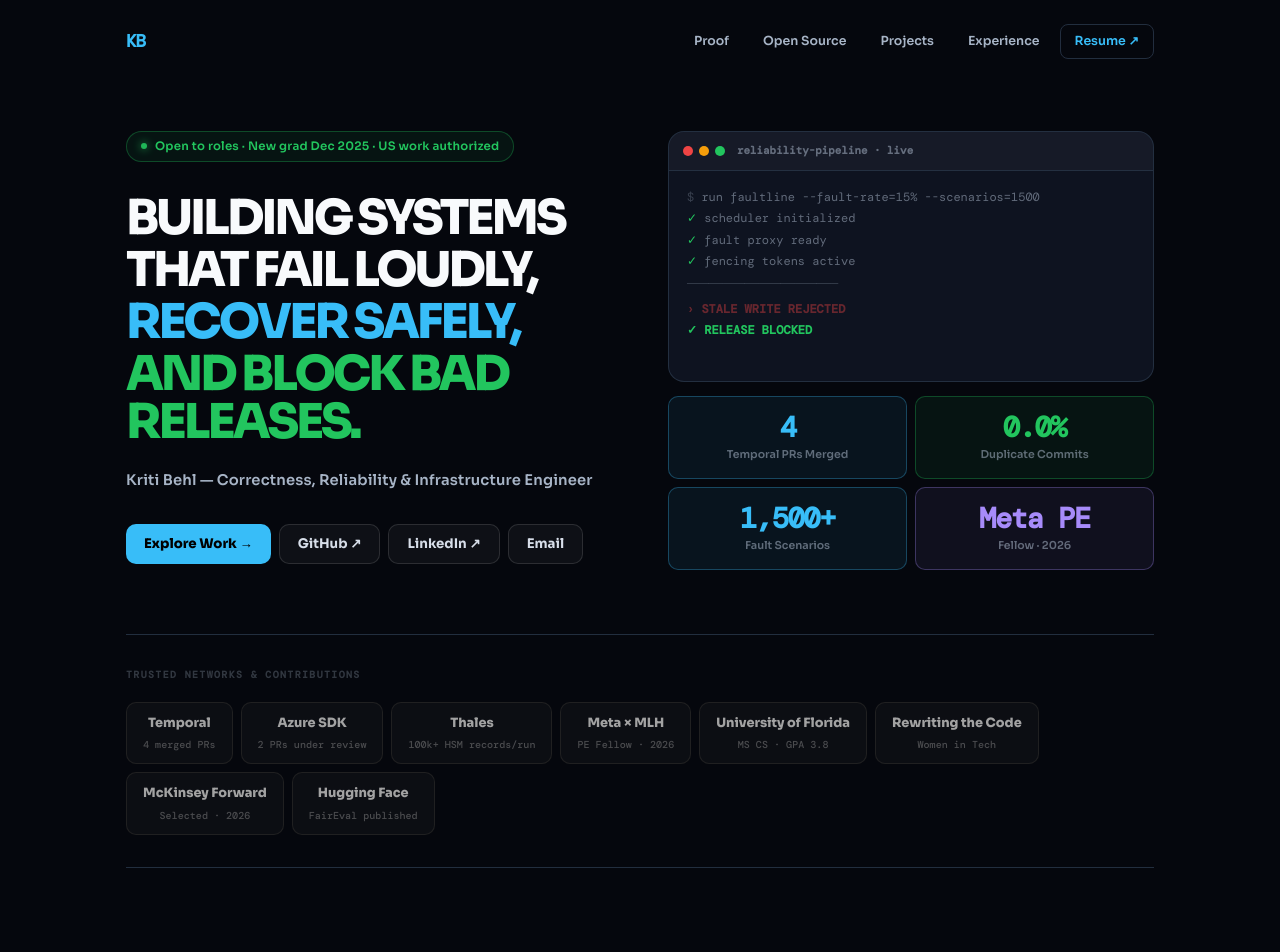
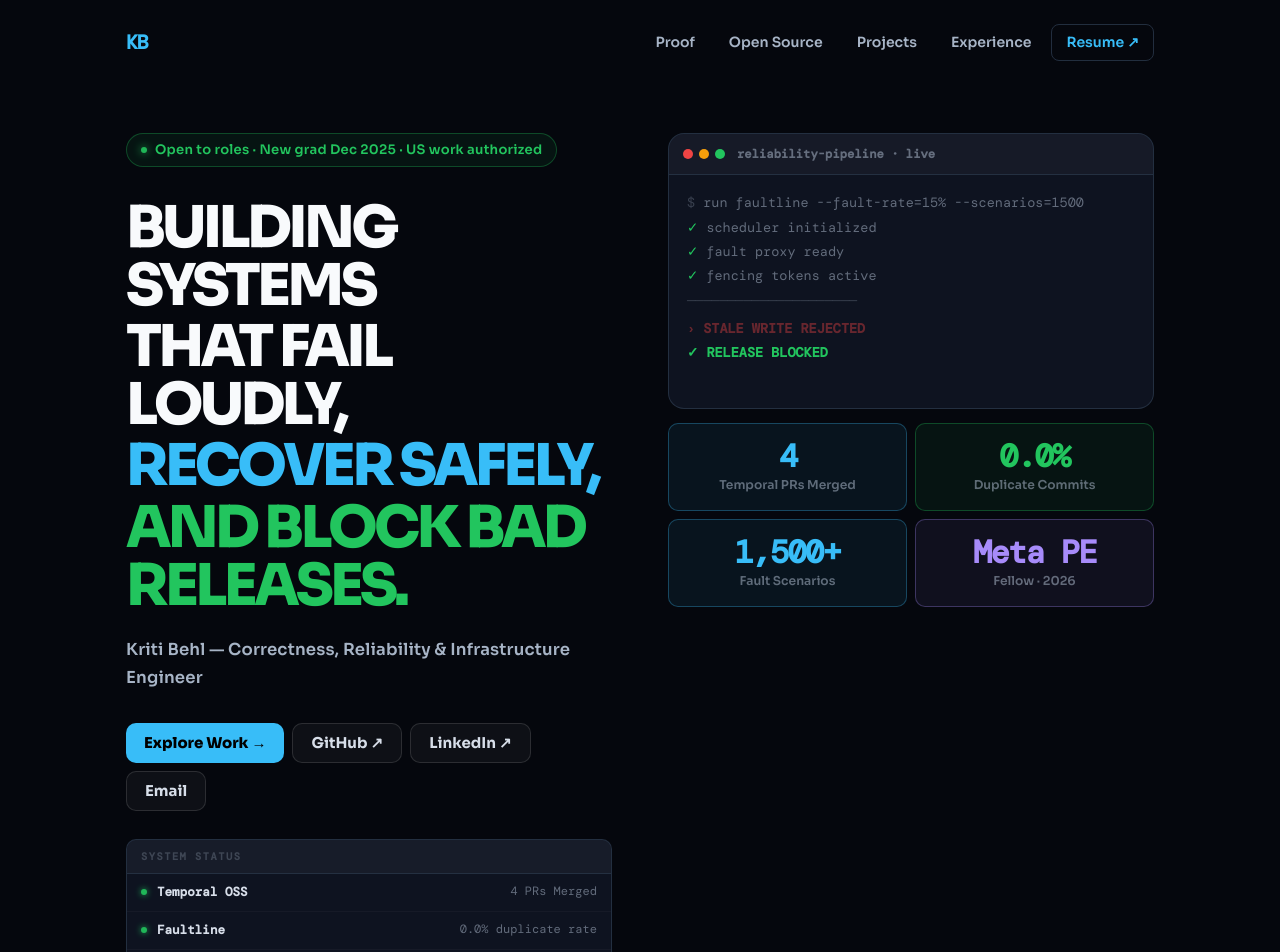
Before and after one commit to kritibehl/kriti-portfolio, a Next.js app: page / in a window 1280 px wide. Shown: the top 952 px of the page. Built offline with nearby package versions, Linux system fonts and the light colour scheme; a web font is replaced by a local one.

Commit message:
update links

```diff
--- a/src/app/globals.css
+++ b/src/app/globals.css
@@ -4,6 +4,7 @@ html, body {
   background: #05070D;
   color: #D7DEE9;
   font-family: var(--font-sora), 'DM Sans', system-ui, sans-serif;
+  font-size: 18px;
   line-height: 1.65;
   overflow-x: hidden;
   -webkit-font-smoothing: antialiased;
@@ -135,7 +136,7 @@ a { color: inherit; text-decoration: none; }
   line-height: 1.0;
 }
 .hl-building, .hl-that, .hl-recover, .hl-block {
-  font-size: clamp(1.9rem, 3.8vw, 3.0rem);
+  font-size: clamp(2.2rem, 4.5vw, 3.8rem);
   font-weight: 900;
   letter-spacing: -0.065em;
 }
@@ -580,11 +581,11 @@ a { color: inherit; text-decoration: none; }
 }
 .pcb-t {
   padding: 12px 15px;
-  font-size: 0.84rem; color: var(--t2); line-height: 1.7;
+  font-size: 0.9rem; color: var(--t2); line-height: 1.7;
 }
 .pcb-res {
   padding: 12px 15px;
-  font-size: 0.84rem; color: var(--green);
+  font-size: 0.9rem; color: var(--green);
   line-height: 1.7; font-weight: 600; font-family: var(--mono);
 }
 
@@ -713,7 +714,7 @@ a { color: inherit; text-decoration: none; }
 }
 .exp-co    { font-size: 0.82rem; font-weight: 600; color: var(--blue); }
 .exp-dates { font-size: 0.69rem; color: var(--t4); font-family: var(--mono); white-space: nowrap; }
-.exp-buls  { padding-left: 16px; color: var(--t2); font-size: 0.83rem; line-height: 1.8; }
+.exp-buls  { padding-left: 16px; color: var(--t2); font-size: 0.9rem; line-height: 1.8; }
 .exp-buls li + li { margin-top: 6px; }
 
 /* ─────────────────────────────────────────
@@ -881,8 +882,107 @@ code {
   .proj-flagship { padding: 22px 18px; }
 }
 
-@media (max-width: 480px) {
-  .proof-wall { grid-template-columns: 1fr; }
-  .pf-metrics { grid-template-columns: 1fr; }
-  .hero-proof-cards { grid-template-columns: repeat(2, 1fr); }
+/* ─────────────────────────────────────────
+   SYSTEM STATUS PANEL
+───────────────────────────────────────── */
+.sys-status {
+  margin-top: 28px;
+  border: 1px solid var(--border);
+  border-radius: var(--radius);
+  background: var(--card);
+  overflow: hidden;
 }
+.ss-label {
+  font-size: 0.58rem; font-weight: 700;
+  text-transform: uppercase; letter-spacing: 0.14em;
+  color: var(--t5); font-family: var(--mono);
+  padding: 8px 14px;
+  border-bottom: 1px solid var(--border);
+  background: var(--surface2);
+}
+.ss-row {
+  display: flex; align-items: center; gap: 10px;
+  padding: 8px 14px;
+  border-bottom: 1px solid rgba(255,255,255,0.03);
+  transition: background 0.3s;
+  font-family: var(--mono);
+}
+.ss-row:last-child { border-bottom: none; }
+.ss-row.ss-active { background: rgba(255,255,255,0.025); }
+.ss-dot {
+  width: 6px; height: 6px; border-radius: 50%; flex-shrink: 0;
+}
+.ss-ok  { background: var(--green); box-shadow: 0 0 6px var(--green); animation: pulse 2.4s ease-in-out infinite; }
+.ss-err { background: var(--red);   box-shadow: 0 0 6px var(--red);   animation: pulse 0.9s ease-in-out infinite; }
+.ss-name  { font-size: 0.7rem; font-weight: 700; color: var(--t2); flex: 1; }
+.ss-state { font-size: 0.67rem; color: var(--t4); }
+.ss-state-err { color: var(--red); font-weight: 700; }
+
+/* ─────────────────────────────────────────
+   LIVE SYSTEMS STRIP
+───────────────────────────────────────── */
+.live-systems {
+  margin: 56px 0 0;
+  padding: 28px 32px;
+  border: 1px solid var(--border);
+  border-radius: var(--radius-lg);
+  background: linear-gradient(135deg, rgba(56,189,248,0.04) 0%, var(--card) 100%);
+  display: flex; align-items: center; gap: 20px; flex-wrap: wrap;
+}
+.ls-label {
+  font-size: 0.6rem; font-weight: 700;
+  text-transform: uppercase; letter-spacing: 0.14em;
+  color: var(--t5); font-family: var(--mono);
+  white-space: nowrap; margin-right: 8px;
+}
+.ls-stats { display: flex; gap: 0; flex: 1; flex-wrap: wrap; }
+.ls-stat {
+  display: flex; flex-direction: column; align-items: center;
+  padding: 0 28px;
+  border-right: 1px solid var(--border);
+}
+.ls-stat:first-child { padding-left: 0; }
+.ls-stat:last-child  { border-right: none; }
+.ls-val { font-size: 1.6rem; font-weight: 900; color: var(--blue); font-family: var(--mono); letter-spacing: -0.04em; line-height: 1; }
+.ls-lbl { font-size: 0.65rem; color: var(--t4); font-weight: 600; margin-top: 4px; white-space: nowrap; }
+
+/* ─────────────────────────────────────────
+   CONTACT — ROLES
+───────────────────────────────────────── */
+.cb-roles { margin-bottom: 24px; }
+.cb-roles-label {
+  font-size: 0.63rem; font-weight: 700;
+  text-transform: uppercase; letter-spacing: 0.12em;
+  color: var(--t4); font-family: var(--mono);
+  margin-bottom: 10px;
+}
+.cb-roles-chips { display: flex; flex-wrap: wrap; gap: 8px; }
+.cb-role-chip {
+  padding: 6px 14px; border-radius: 999px;
+  border: 1px solid var(--border-blue);
+  color: var(--blue); background: var(--blue-dim);
+  font-size: 0.78rem; font-weight: 700;
+  font-family: var(--mono);
+}
+
+/* ─────────────────────────────────────────
+   KUBEPULSE ANIMATED DASHBOARD
+───────────────────────────────────────── */
+.kp-phase-0 .kp-status-val { color: #22c55e; }
+.kp-phase-1 .kp-status-val { color: #f59e0b; animation: kp-flash-amber 0.4s ease-in-out 3; }
+.kp-phase-2 .kp-status-val { color: #ef4444; animation: kp-flash-red 0.5s ease-in-out infinite; }
+.kp-phase-2 .kp-block-badge { opacity: 1 !important; transform: scale(1) !important; }
+
+@keyframes kp-flash-amber {
+  0%,100% { opacity: 1; } 50% { opacity: 0.3; }
+}
+@keyframes kp-flash-red {
+  0%,100% { opacity: 1; text-shadow: 0 0 20px rgba(239,68,68,0.8); }
+  50%      { opacity: 0.6; text-shadow: none; }
+}
+
+@media (max-width: 720px) {
+  .live-systems { flex-direction: column; align-items: flex-start; gap: 16px; }
+  .ls-stats { gap: 0; }
+  .ls-stat { padding: 0 16px; }
+}
--- a/src/app/page.tsx
+++ b/src/app/page.tsx
@@ -5,6 +5,8 @@ export default function Home() {
   const rootRef = useRef<HTMLDivElement | null>(null);
   const [activeFilter, setActiveFilter] = useState("all");
   const [consoleLine, setConsoleLine] = useState(0);
+  const [kubePhase, setKubePhase] = useState(0); // 0=green 1=spike 2=block
+  const [statusTick, setStatusTick] = useState(0);
 
   const consoleLines = [
     { text: "› FAULT INJECTED",         color: "#f59e0b" },
@@ -27,6 +29,24 @@ export default function Home() {
     }, 1400);
     return () => clearInterval(iv);
   // eslint-disable-next-line react-hooks/exhaustive-deps
+  }, []);
+
+  useEffect(() => {
+    // KubePulse: green (2s) → spike (1.5s) → BLOCK (2s) → repeat
+    const phases = [2000, 1500, 2000];
+    let phase = 0;
+    const step = () => {
+      phase = (phase + 1) % 3;
+      setKubePhase(phase);
+      t = setTimeout(step, phases[phase]);
+    };
+    let t = setTimeout(step, phases[0]);
+    return () => clearTimeout(t);
+  }, []);
+
+  useEffect(() => {
+    const iv = setInterval(() => setStatusTick(t => t + 1), 2200);
+    return () => clearInterval(iv);
   }, []);
 
   useEffect(() => {
@@ -285,39 +305,52 @@ export default function Home() {
         <text x="20" y="26" fill="rgba(96,165,250,0.7)" fontSize="9" fontWeight="700" fontFamily="'JetBrains Mono',monospace" letterSpacing="2">KUBEPULSE · RELEASE DECISION DASHBOARD</text>
         <line x1="20" y1="34" x2="680" y2="34" stroke="rgba(255,255,255,0.07)" strokeWidth="1"/>
 
-        {/* BLOCK banner */}
-        <rect x="20" y="44" width="660" height="46" rx="8" fill="rgba(239,68,68,0.12)" stroke="rgba(239,68,68,0.55)" strokeWidth="1.5"/>
-        <circle cx="42" cy="67" r="7" fill="#ef4444">
-          <animate attributeName="opacity" values="1;0.4;1" dur="1.5s" repeatCount="indefinite"/>
+        {/* BLOCK/OK banner — reactive to kubePhase */}
+        <rect x="20" y="44" width="660" height="46" rx="8"
+          fill={kubePhase === 2 ? "rgba(239,68,68,0.18)" : kubePhase === 1 ? "rgba(245,158,11,0.1)" : "rgba(34,197,94,0.08)"}
+          stroke={kubePhase === 2 ? "rgba(239,68,68,0.7)" : kubePhase === 1 ? "rgba(245,158,11,0.5)" : "rgba(34,197,94,0.4)"}
+          strokeWidth="1.5"/>
+        <circle cx="42" cy="67" r="7"
+          fill={kubePhase === 2 ? "#ef4444" : kubePhase === 1 ? "#f59e0b" : "#22c55e"}>
+          <animate attributeName="opacity" values="1;0.4;1"
+            dur={kubePhase === 2 ? "0.7s" : "2s"} repeatCount="indefinite"/>
         </circle>
-        <text x="56" y="61" fill="#ef4444" fontSize="11" fontWeight="900" fontFamily="'JetBrains Mono',monospace">RELEASE #428 — BLOCKED</text>
-        <text x="56" y="80" fill="rgba(239,68,68,0.65)" fontSize="8.5" fontFamily="'JetBrains Mono',monospace">safe_to_operate: false · decision: BLOCK · reason: latency regression + dependency degraded</text>
+        <text x="56" y="61" fontSize="11" fontWeight="900" fontFamily="'JetBrains Mono',monospace"
+          fill={kubePhase === 2 ? "#ef4444" : kubePhase === 1 ? "#f59e0b" : "#22c55e"}>
+          {kubePhase === 2 ? "RELEASE #428 — BLOCKED" : kubePhase === 1 ? "RELEASE #428 — WARNING: p95 SPIKE DETECTED" : "RELEASE #428 — MONITORING"}
+        </text>
+        <text x="56" y="80" fontSize="8.5" fontFamily="'JetBrains Mono',monospace"
+          fill={kubePhase === 2 ? "rgba(239,68,68,0.65)" : "rgba(255,255,255,0.3)"}>
+          {kubePhase === 2 ? "safe_to_operate: false · reason: latency +608% · dependency degraded" : kubePhase === 1 ? "p95 latency +333% detected · probes still GREEN · evaluating..." : "probes: healthy · latency: nominal · deps: ok"}
+        </text>
 
         {/* Pipeline steps */}
         {[
-          { label: "Deploy",    sub: "canary push",     x: 20,  c: "#60a5fa", status: "" },
-          { label: "Probes",    sub: "GREEN ✓",         x: 155, c: "#22c55e", status: "" },
-          { label: "p95 SLO",  sub: "+333% BREACH",    x: 290, c: "#ef4444", status: "FAIL" },
-          { label: "Deps",     sub: "DEGRADED",         x: 425, c: "#f59e0b", status: "WARN" },
-          { label: "Decision", sub: "BLOCK",            x: 560, c: "#ef4444", status: "BLOCK" },
+          { label: "Deploy",    sub: "canary push",  x: 20,  c: "#60a5fa" },
+          { label: "Probes",    sub: kubePhase >= 1 ? "GREEN ✓" : "GREEN ✓", x: 155, c: "#22c55e" },
+          { label: "p95 SLO",  sub: kubePhase >= 1 ? "+333% BREACH" : "nominal", x: 290, c: kubePhase >= 1 ? "#ef4444" : "#22c55e" },
+          { label: "Deps",     sub: kubePhase >= 1 ? "DEGRADED" : "healthy",    x: 425, c: kubePhase >= 1 ? "#f59e0b" : "#22c55e" },
+          { label: "Decision", sub: kubePhase === 2 ? "BLOCK" : kubePhase === 1 ? "EVALUATING" : "SHIP", x: 560, c: kubePhase === 2 ? "#ef4444" : kubePhase === 1 ? "#f59e0b" : "#22c55e" },
         ].map((s, i) => (
           <g key={s.label}>
             <rect x={s.x} y="104" width="110" height="42" rx="6"
-              fill={s.status === "BLOCK" ? "rgba(239,68,68,0.15)" : s.status === "FAIL" ? "rgba(239,68,68,0.1)" : "rgba(255,255,255,0.04)"}
+              fill={s.sub === "BLOCK" ? "rgba(239,68,68,0.15)" : "rgba(255,255,255,0.04)"}
               stroke={s.c} strokeWidth="1.2"/>
             <text x={s.x+55} y="121" fill={s.c} fontSize="9.5" fontWeight="800" textAnchor="middle" fontFamily="'JetBrains Mono',monospace">{s.label}</text>
             <text x={s.x+55} y="136" fill={s.c} fontSize="8" textAnchor="middle" fontFamily="'JetBrains Mono',monospace" opacity="0.7">{s.sub}</text>
-            {i < 4 && <line x1={s.x+110} y1="125" x2={s.x+135} y2="125" stroke={i >= 2 ? "#ef4444" : "rgba(255,255,255,0.2)"} strokeWidth="1.5" opacity="0.7"/>}
+            {i < 4 && <line x1={s.x+110} y1="125" x2={s.x+135} y2="125"
+              stroke={kubePhase >= 1 && i >= 2 ? "#ef4444" : "rgba(255,255,255,0.2)"}
+              strokeWidth="1.5" opacity="0.7"/>}
           </g>
         ))}
 
         {/* Metric bars */}
         {[
-          { label: "p95 Latency",   val: "+333%", pct: 88, col: "#ef4444" },
-          { label: "p95 AMD MI300X",val: "+608%", pct: 100,col: "#ef4444" },
-          { label: "Error Rate",    val: "+80%",  pct: 45, col: "#f59e0b" },
-          { label: "Dep Health",    val: "DEG",   pct: 30, col: "#f59e0b" },
-          { label: "Throughput",    val: "-38%",  pct: 22, col: "#22c55e" },
+          { label: "p95 Latency",    val: kubePhase >= 1 ? "+333%" : "nominal", pct: kubePhase >= 1 ? 88  : 15, col: kubePhase >= 1 ? "#ef4444" : "#22c55e" },
+          { label: "p95 AMD MI300X", val: kubePhase === 2 ? "+608%" : "nominal", pct: kubePhase === 2 ? 100 : 12, col: kubePhase === 2 ? "#ef4444" : "#22c55e" },
+          { label: "Error Rate",     val: kubePhase >= 1 ? "+80%"  : "<1%",     pct: kubePhase >= 1 ? 45  : 4,  col: kubePhase >= 1 ? "#f59e0b" : "#22c55e" },
+          { label: "Dep Health",     val: kubePhase >= 1 ? "DEG"   : "OK",      pct: kubePhase >= 1 ? 30  : 90, col: kubePhase >= 1 ? "#f59e0b" : "#22c55e" },
+          { label: "Throughput",     val: kubePhase === 2 ? "-38%"  : "stable",  pct: kubePhase === 2 ? 22  : 82, col: kubePhase === 2 ? "#ef4444" : "#22c55e" },
         ].map((m, i) => (
           <g key={m.label} transform={`translate(20,${164 + i * 18})`}>
             <text x="0" y="12" fill="rgba(255,255,255,0.35)" fontSize="7.5" fontFamily="'JetBrains Mono',monospace">{m.label}</text>
@@ -335,48 +368,55 @@ export default function Home() {
         <text x="20" y="26" fill="rgba(96,165,250,0.7)" fontSize="9" fontWeight="700" fontFamily="'JetBrains Mono',monospace" letterSpacing="2">FAIREVAL · AI RELEASE GATE DASHBOARD</text>
         <line x1="20" y1="34" x2="680" y2="34" stroke="rgba(255,255,255,0.07)" strokeWidth="1"/>
 
-        {/* Pipeline */}
+        {/* Big decision cards — SHIP / SHIP / BLOCK */}
         {[
-          { label: "Baseline",  x: 20,  c: "#60a5fa" },
-          { label: "Candidate", x: 155, c: "#a78bfa" },
-          { label: "Eval",      x: 290, c: "#f59e0b" },
-          { label: "RAI Gate",  x: 425, c: "#f59e0b" },
-          { label: "SHIP/BLOCK",x: 560, c: "#ef4444" },
-        ].map((s, i) => (
-          <g key={s.label}>
-            <rect x={s.x} y="44" width="110" height="34" rx="5" fill="rgba(255,255,255,0.035)" stroke={s.c} strokeWidth="1.2"/>
-            <text x={s.x+55} y="65" fill={s.c} fontSize="9" fontWeight="800" textAnchor="middle" fontFamily="'JetBrains Mono',monospace">{s.label}</text>
-            {i < 4 && <line x1={s.x+110} y1="61" x2={s.x+135} y2="61" stroke="rgba(255,255,255,0.18)" strokeWidth="1.2"/>}
+          { model: "Claude 3.5 Sonnet", score: "0.91", decision: "SHIP", col: "#22c55e", fill: "rgba(34,197,94,0.1)",  border: "rgba(34,197,94,0.4)",  x: 20  },
+          { model: "GPT-4o",            score: "0.85", decision: "SHIP", col: "#22c55e", fill: "rgba(34,197,94,0.1)",  border: "rgba(34,197,94,0.35)", x: 253 },
+          { model: "Gemini Flash",      score: "0.367",decision: "BLOCK",col: "#ef4444", fill: "rgba(239,68,68,0.14)", border: "rgba(239,68,68,0.55)", x: 486 },
+        ].map(m => (
+          <g key={m.model}>
+            <rect x={m.x} y="44" width="194" height="90" rx="8" fill={m.fill} stroke={m.border} strokeWidth="1.5"/>
+            {/* Decision label — BIG */}
+            <text x={m.x + 97} y="90" fill={m.col} fontSize="32" fontWeight="900" textAnchor="middle" fontFamily="'JetBrains Mono',monospace">{m.decision}</text>
+            <text x={m.x + 97} y="108" fill="rgba(255,255,255,0.5)" fontSize="8" textAnchor="middle" fontFamily="'JetBrains Mono',monospace">{m.model}</text>
+            <text x={m.x + 97} y="122" fill={m.col} fontSize="9" fontWeight="700" textAnchor="middle" fontFamily="'JetBrains Mono',monospace">score: {m.score}</text>
+            {m.decision === "BLOCK" && (
+              <circle cx={m.x + 170} cy="54" r="5" fill="#ef4444">
+                <animate attributeName="opacity" values="1;0.2;1" dur="1.2s" repeatCount="indefinite"/>
+              </circle>
+            )}
           </g>
         ))}
 
-        {/* Leaderboard */}
-        <text x="20" y="104" fill="rgba(255,255,255,0.18)" fontSize="7.5" fontFamily="'JetBrains Mono',monospace" letterSpacing="1">MODEL · EVAL SCORE · RAI · DECISION</text>
+        {/* Eval pipeline */}
         {[
-          { model: "Claude 3.5 Sonnet", score: 0.91, pass: true,  col: "#22c55e", rai: "PASS" },
-          { model: "GPT-4o",            score: 0.85, pass: true,  col: "#22c55e", rai: "PASS" },
-          { model: "Gemini Pro",        score: 0.52, pass: false, col: "#f59e0b", rai: "REVIEW" },
-          { model: "Gemini Flash",      score: 0.367,pass: false, col: "#ef4444", rai: "BLOCK" },
-        ].map((m, i) => (
-          <g key={m.model} transform={`translate(20,${112 + i * 30})`}>
-            <rect x="0" y="0" width="660" height="26" rx="4"
-              fill={m.rai === "BLOCK" ? "rgba(239,68,68,0.08)" : "rgba(255,255,255,0.025)"}
-              stroke={m.rai === "BLOCK" ? "rgba(239,68,68,0.25)" : "rgba(255,255,255,0.06)"} strokeWidth="1"/>
-            <text x="12" y="17" fill="rgba(255,255,255,0.7)" fontSize="9" fontWeight="600" fontFamily="'JetBrains Mono',monospace">{m.model}</text>
-            {/* score bar */}
-            <rect x="220" y="8" width="300" height="8" rx="2" fill="rgba(255,255,255,0.06)"/>
-            <rect x="220" y="8" width={m.score * 300} height="8" rx="2" fill={m.col} opacity="0.6"/>
-            <text x="528" y="17" fill="rgba(255,255,255,0.4)" fontSize="8.5" fontFamily="'JetBrains Mono',monospace">{m.score.toFixed(3)}</text>
-            <rect x="570" y="4" width="78" height="18" rx="4"
-              fill={m.rai === "BLOCK" ? "rgba(239,68,68,0.2)" : m.rai === "REVIEW" ? "rgba(245,158,11,0.15)" : "rgba(34,197,94,0.12)"}
-              stroke={m.col} strokeWidth="1"/>
-            <text x="609" y="16" fill={m.col} fontSize="8.5" fontWeight="900" textAnchor="middle" fontFamily="'JetBrains Mono',monospace">{m.rai}</text>
+          { label: "RAG Retrieve", x: 20,  c: "#60a5fa" },
+          { label: "Eval Gate",    x: 185, c: "#f59e0b" },
+          { label: "RAI Check",    x: 350, c: "#a78bfa" },
+          { label: "Stat. Sig.",   x: 515, c: "#22c55e" },
+        ].map((s, i) => (
+          <g key={s.label}>
+            <rect x={s.x} y="148" width="140" height="28" rx="5" fill="rgba(255,255,255,0.03)" stroke={s.c} strokeWidth="1"/>
+            <text x={s.x+70} y="166" fill={s.c} fontSize="8.5" fontWeight="800" textAnchor="middle" fontFamily="'JetBrains Mono',monospace">{s.label}</text>
+            {i < 3 && <line x1={s.x+140} y1="162" x2={s.x+165} y2="162" stroke="rgba(255,255,255,0.18)" strokeWidth="1"/>}
           </g>
         ))}
 
-        {/* BLOCKED card */}
-        <rect x="20" y="238" width="660" height="16" rx="4" fill="rgba(239,68,68,0.1)" stroke="rgba(239,68,68,0.35)" strokeWidth="1"/>
-        <text x="350" y="249" fill="#ef4444" fontSize="8.5" fontWeight="900" textAnchor="middle" fontFamily="'JetBrains Mono',monospace">BLOCKED BY RELEASE GATE · REASON: HALLUCINATION + GROUNDEDNESS REGRESSION + RAI RISK · p=0.0</text>
+        {/* Bottom stats */}
+        {[
+          { val: "p=0.0",  label: "STAT. SIGNIFICANCE", x: 20,  col: "#22c55e" },
+          { val: "BLOCK",  label: "AMD SERVING GATE",   x: 230, col: "#ef4444" },
+          { val: "40%",    label: "PASS RATE → BLOCKED", x: 430, col: "#f59e0b" },
+          { val: "Zenodo", label: "REPORT PUBLISHED",   x: 580, col: "#60a5fa" },
+        ].map(m => (
+          <g key={m.label}>
+            <text x={m.x} y="208" fill={m.col} fontSize="20" fontWeight="900" fontFamily="'JetBrains Mono',monospace">{m.val}</text>
+            <text x={m.x} y="222" fill="rgba(255,255,255,0.28)" fontSize="7" fontFamily="'JetBrains Mono',monospace" letterSpacing="1">{m.label}</text>
+          </g>
+        ))}
+
+        <rect x="20" y="235" width="660" height="16" rx="4" fill="rgba(239,68,68,0.08)" stroke="rgba(239,68,68,0.3)" strokeWidth="1"/>
+        <text x="350" y="246" fill="#ef4444" fontSize="8" fontWeight="900" textAnchor="middle" fontFamily="'JetBrains Mono',monospace">BLOCKED · REASON: HALLUCINATION + GROUNDEDNESS REGRESSION · p=0.0 SIGNIFICANCE</text>
       </svg>
     ),
 
@@ -569,6 +609,23 @@ export default function Home() {
               <a href="https://github.com/kritibehl" target="_blank" rel="noopener noreferrer" className="btn btn-ghost">GitHub ↗</a>
               <a href="https://www.linkedin.com/in/kriti-behl" target="_blank" rel="noopener noreferrer" className="btn btn-ghost">LinkedIn ↗</a>
               <a href="mailto:kriti0608@gmail.com" className="btn btn-ghost">Email</a>
+            </div>
+
+            {/* System Status */}
+            <div className="sys-status">
+              <div className="ss-label">System Status</div>
+              {[
+                { name: "Temporal OSS",    state: "4 PRs Merged",       ok: true },
+                { name: "Faultline",       state: "0.0% duplicate rate", ok: true },
+                { name: "KubePulse",       state: kubePhase === 2 ? "BLOCKING ⬛" : kubePhase === 1 ? "+608% spike detected" : "Monitoring", ok: kubePhase !== 2 },
+                { name: "FairEval",        state: "Evaluating · p=0.0",  ok: true },
+              ].map((s, i) => (
+                <div key={s.name} className={`ss-row${i === statusTick % 4 ? " ss-active" : ""}`}>
+                  <span className={`ss-dot ${s.ok ? "ss-ok" : "ss-err"}`}/>
+                  <span className="ss-name">{s.name}</span>
+                  <span className={`ss-state ${s.ok ? "" : "ss-state-err"}`}>{s.state}</span>
+                </div>
+              ))}
             </div>
           </div>
 
@@ -778,6 +835,25 @@ export default function Home() {
           ))}
         </div>
       </section>
+
+      {/* ── LIVE SYSTEMS SUMMARY ─────────────────── */}
+      <div className="live-systems rev">
+        <div className="ls-label">Live Engineering Output</div>
+        <div className="ls-stats">
+          {[
+            { val: "7",    label: "Repositories" },
+            { val: "50k+", label: "Lines of Code" },
+            { val: "4",    label: "OSS PRs Merged" },
+            { val: "3",    label: "Cloud Deployments" },
+            { val: "1",    label: "Production Internship" },
+          ].map(s => (
+            <div key={s.label} className="ls-stat">
+              <span className="ls-val">{s.val}</span>
+              <span className="ls-lbl">{s.label}</span>
+            </div>
+          ))}
+        </div>
+      </div>
 
       {/* ── PROJECTS ─────────────────────────────── */}
       <section className="section" id="projects">
@@ -989,10 +1065,20 @@ export default function Home() {
             I build systems that fail loudly, recover safely,<br/>
             and block unsafe releases before users are impacted.
           </h2>
-          <p className="cb-sub">Looking for backend/platform, SRE, AI evaluation, and reliability engineering roles. New grad · Dec 2025 · Open to relocation · US work authorized</p>
+          <p className="cb-sub">New grad · Dec 2025 · Open to relocation · US work authorized</p>
+
+          <div className="cb-roles">
+            <div className="cb-roles-label">Currently interviewing for</div>
+            <div className="cb-roles-chips">
+              {["Backend Engineering","Platform Engineering","Reliability / SRE","AI Infrastructure"].map(r => (
+                <span key={r} className="cb-role-chip">{r}</span>
+              ))}
+            </div>
+          </div>
+
           <div className="cb-btns">
-            <a href="/resume.pdf" target="_blank" rel="noopener noreferrer" className="btn btn-primary">Download Resume</a>
-            <a href="https://github.com/kritibehl" target="_blank" rel="noopener noreferrer" className="btn btn-ghost">View GitHub ↗</a>
+            <a href="https://github.com/kritibehl" target="_blank" rel="noopener noreferrer" className="btn btn-primary">View GitHub ↗</a>
+            <a href="/resume.pdf" target="_blank" rel="noopener noreferrer" className="btn btn-ghost">Resume ↗</a>
             <a href="mailto:kriti0608@gmail.com" className="btn btn-ghost">Contact Me</a>
           </div>
           <div className="cb-links-row">
```
